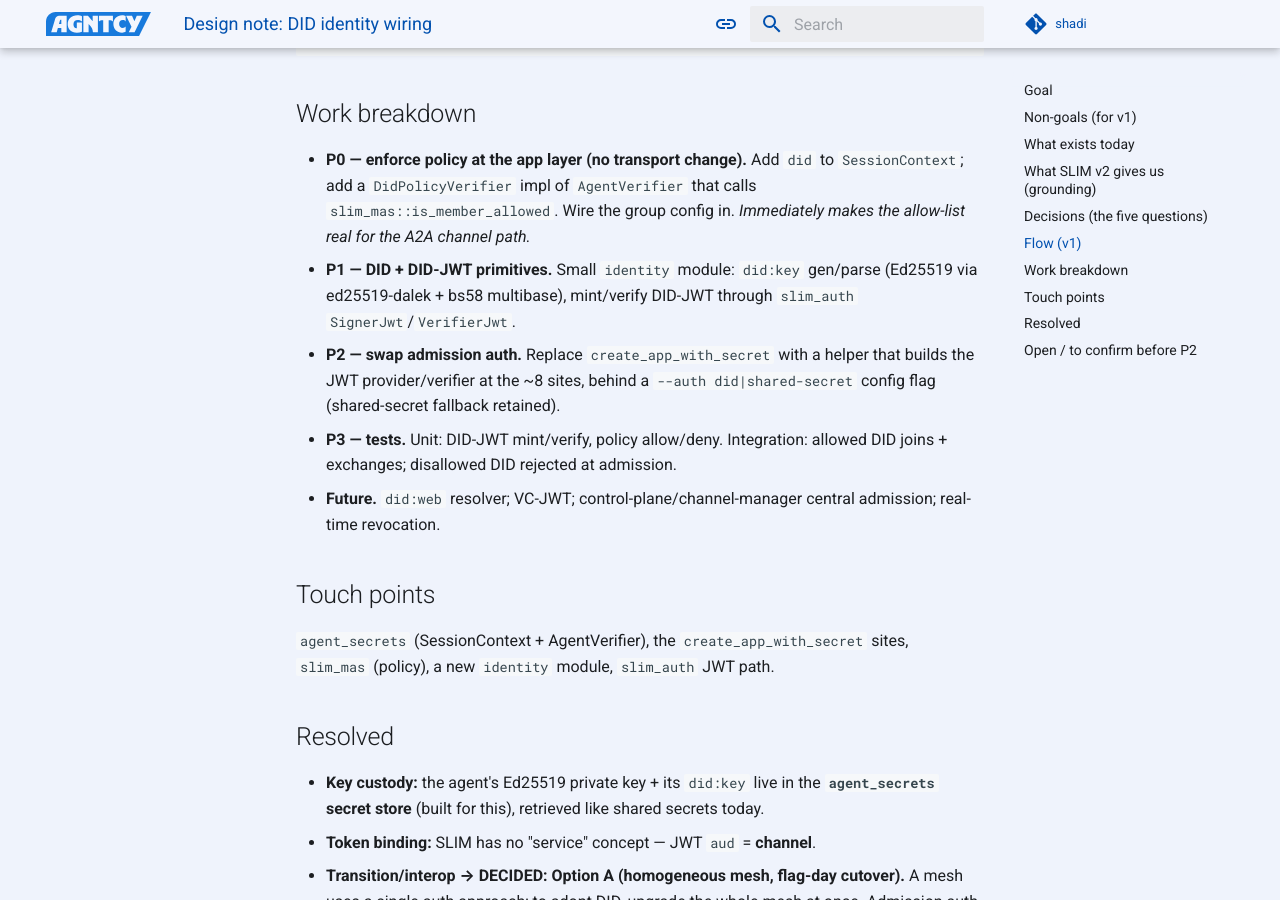
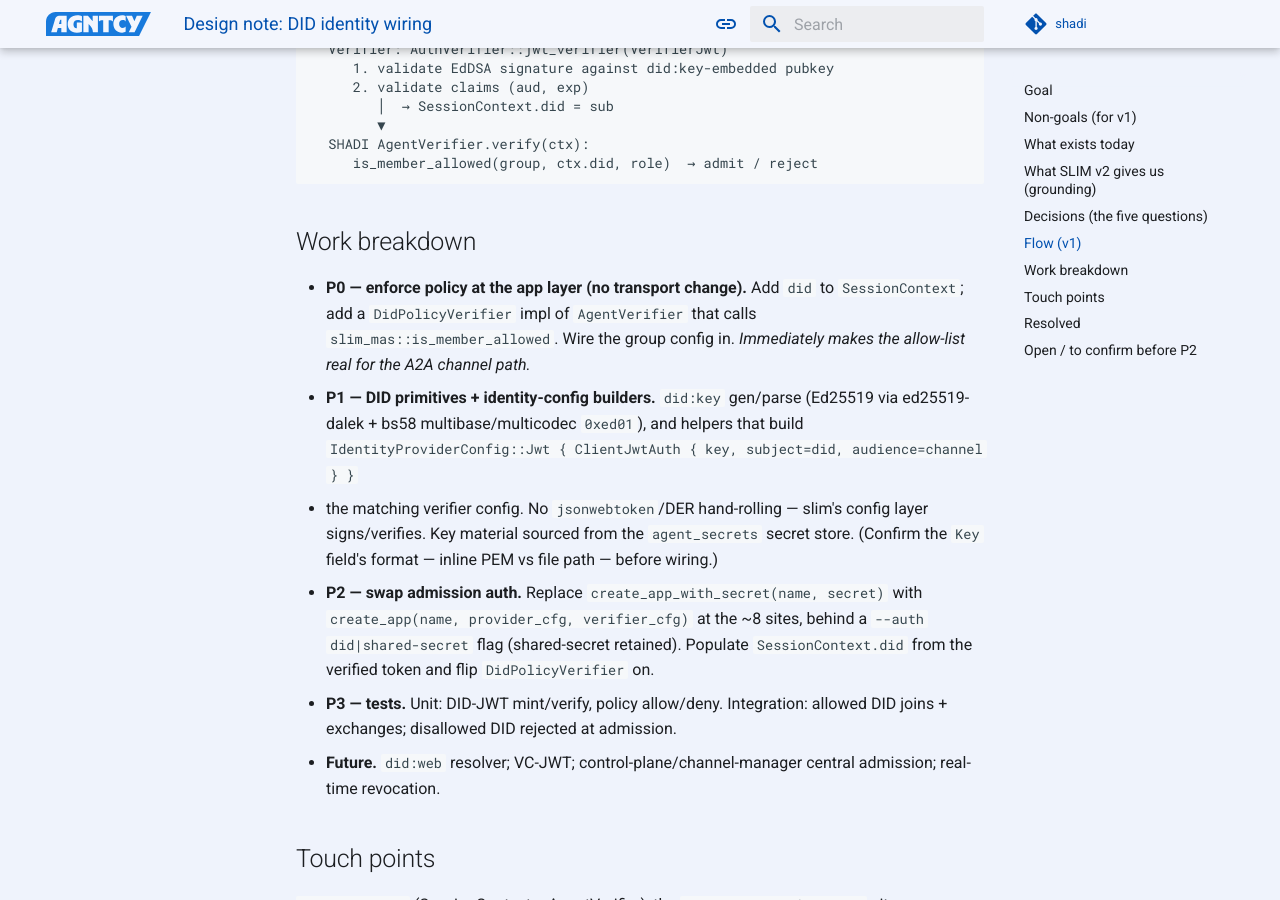
Before and after one commit to agntcy/shadi, an MkDocs documentation site: the page built from docs/design/did-identity-wiring.md, in a window 1280 px wide and 900 px high, scrolled down 2469 px. Built offline with MkDocs 1.6.1 and Material for MkDocs 9.7.7, drawn with Linux system fonts in a browser that asks for light colours; comment, search, counter and statistics services are not loaded; some of the changed text lies outside the part shown.

Commit message:
docs(did): scope P1/P2 to slim's config-driven identity API (IdentityProviderConfig::Jwt), not hand-rolled JWT crypto
Signed-off-by: Luca Muscariello <muscariello@ieee.org>

```diff
--- a/docs/design/did-identity-wiring.md
+++ b/docs/design/did-identity-wiring.md
@@ -36,8 +36,14 @@
 - Constructors `AuthProvider::jwt_signer(SignerJwt)` / `AuthVerifier::jwt_verifier(VerifierJwt)`
 - JWT algorithms include **EdDSA (Ed25519)** and **ES256 (P-256)**
 
-`Service::create_app(&name, provider, verifier)` already takes an
-`AuthProvider`/`AuthVerifier` pair — the shared-secret path is just one choice.
+**Config-driven, not hand-rolled crypto.** slim-bindings exposes
+`Service::create_app(name, IdentityProviderConfig, IdentityVerifierConfig)`;
+`create_app_with_secret` is just the `SharedSecret` convenience over it. The provider
+enum has a **`Jwt { config: ClientJwtAuth { key, subject, audience, issuer, duration } }`**
+variant — SHADI supplies the **Ed25519 key + `subject = did` + `audience = channel`**
+and slim's config layer signs/verifies the JWT. So SHADI does **not** touch
+`jsonwebtoken` `EncodingKey`/DER directly; the DID path is the same `create_app` call
+with a `Jwt` config in place of `SharedSecret`.
 
 SHADI already depends on **`ed25519-dalek`** and **`bs58`** — exactly the primitives
 `did:key` (Ed25519) needs. No new crypto stack required.
@@ -79,12 +85,16 @@
   `SessionContext`; add a `DidPolicyVerifier` impl of `AgentVerifier` that calls
   `slim_mas::is_member_allowed`. Wire the group config in. *Immediately makes the
   allow-list real for the A2A channel path.*
-- **P1 — DID + DID-JWT primitives.** Small `identity` module: `did:key` gen/parse
-  (Ed25519 via ed25519-dalek + bs58 multibase), mint/verify DID-JWT through
-  `slim_auth` `SignerJwt`/`VerifierJwt`.
-- **P2 — swap admission auth.** Replace `create_app_with_secret` with a helper that
-  builds the JWT provider/verifier at the ~8 sites, behind a `--auth did|shared-secret`
-  config flag (shared-secret fallback retained).
+- **P1 — DID primitives + identity-config builders.** `did:key` gen/parse (Ed25519 via
+  ed25519-dalek + bs58 multibase/multicodec `0xed01`), and helpers that build
+  `IdentityProviderConfig::Jwt { ClientJwtAuth { key, subject=did, audience=channel } }`
+  + the matching verifier config. No `jsonwebtoken`/DER hand-rolling — slim's config
+  layer signs/verifies. Key material sourced from the `agent_secrets` secret store.
+  (Confirm the `Key` field's format — inline PEM vs file path — before wiring.)
+- **P2 — swap admission auth.** Replace `create_app_with_secret(name, secret)` with
+  `create_app(name, provider_cfg, verifier_cfg)` at the ~8 sites, behind a
+  `--auth did|shared-secret` flag (shared-secret retained). Populate `SessionContext.did`
+  from the verified token and flip `DidPolicyVerifier` on.
 - **P3 — tests.** Unit: DID-JWT mint/verify, policy allow/deny. Integration: allowed
   DID joins + exchanges; disallowed DID rejected at admission.
 - **Future.** `did:web` resolver; VC-JWT; control-plane/channel-manager central
```
